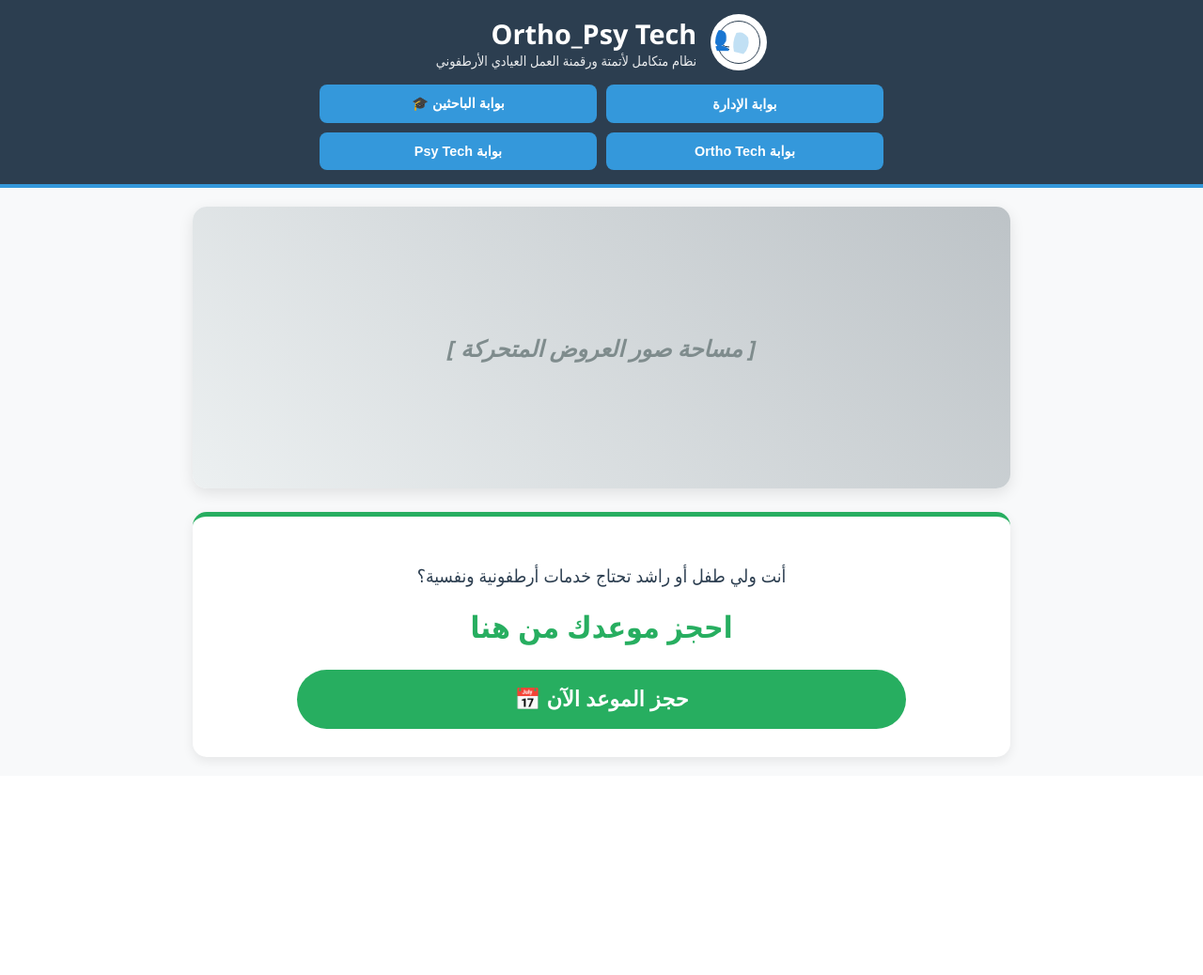
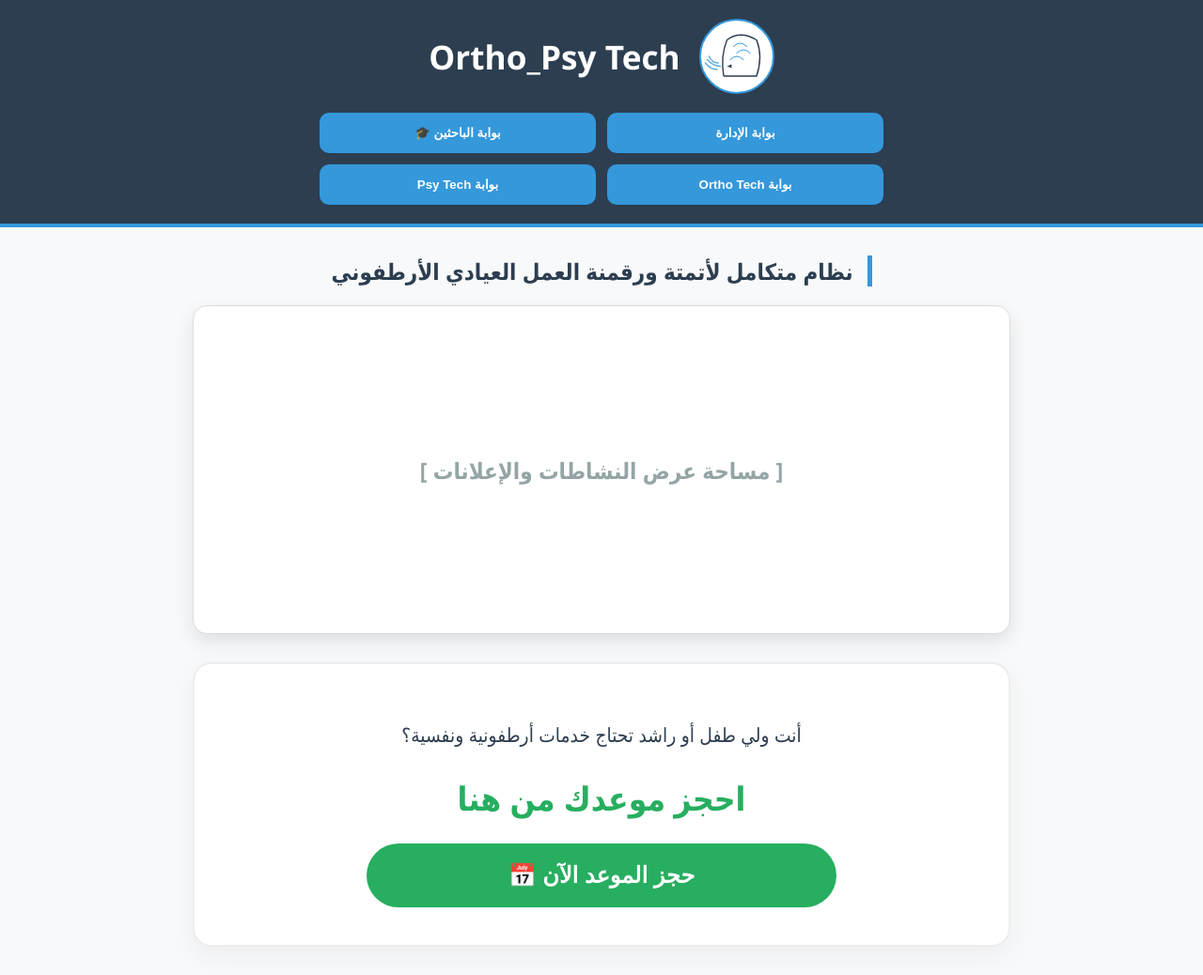
Before and after one commit to abd-orthopsy/Ortho_Psy_Tech, a Flask app: page / in a window 1280 px wide. Shown: the whole page at 94% size. Before the commit the page ends 813 px from the top, so only its background shows below. Run offline with Flask 3, Linux system fonts and the light colour scheme.

Commit message:
Update index.html

```diff
--- a/templates/index.html
+++ b/templates/index.html
@@ -15,38 +15,44 @@
         * { box-sizing: border-box; }
         body { font-family: 'Segoe UI', Tahoma, sans-serif; margin: 0; background-color: var(--bg); color: var(--primary); }
 
-        /* شريط علوي مع الشعار المبتكر */
-        .navbar { background: var(--primary); color: white; padding: 15px 5%; display: flex; flex-direction: column; align-items: center; border-bottom: 4px solid var(--accent); }
-        .logo-container { display: flex; align-items: center; gap: 15px; margin-bottom: 15px; }
-        .logo-svg { width: 60px; height: 60px; background: white; border-radius: 50%; padding: 5px; }
+        /* شريط علوي احترافي */
+        .navbar { background: var(--primary); color: white; padding: 20px 5%; display: flex; flex-direction: column; align-items: center; border-bottom: 4px solid var(--accent); }
 
-        /* البوابات الأربعة (متقابلة) */
-        .gates-grid { display: grid; grid-template-columns: 1fr 1fr; gap: 10px; width: 100%; max-width: 600px; }
-        .gate-btn { background: var(--accent); border: none; color: white; padding: 12px; border-radius: 8px; cursor: pointer; font-weight: bold; font-size: 0.9rem; transition: 0.3s; }
-        .gate-btn:hover { background: #2980b9; transform: translateY(-2px); }
+        .logo-area { display: flex; align-items: center; gap: 20px; margin-bottom: 20px; }
 
-        .container { max-width: 900px; margin: 20px auto; padding: 0 15px; }
+        /* رسم الشعار البرمجي المطور (بناءً على الصورة المرفقة) */
+        .logo-box { width: 80px; height: 80px; background: white; border-radius: 50%; display: flex; align-items: center; justify-content: center; border: 2px solid var(--accent); }
 
-        /* شريط الصور المتحرك */
-        .slider-box { background: #fff; border-radius: 15px; overflow: hidden; box-shadow: 0 5px 15px rgba(0,0,0,0.1); margin-bottom: 25px; position: relative; height: 300px; }
-        .slide { display: flex; align-items: center; justify-content: center; height: 100%; background: linear-gradient(45deg, #ecf0f1, #bdc3c7); font-style: italic; color: #7f8c8d; }
+        .gates-grid { display: grid; grid-template-columns: 1fr 1fr; gap: 12px; width: 100%; max-width: 600px; }
+        .gate-btn { background: var(--accent); border: none; color: white; padding: 14px; border-radius: 10px; cursor: pointer; font-weight: bold; transition: 0.3s; }
+        .gate-btn:hover { background: #2980b9; transform: scale(1.02); }
 
-        /* مستطيل المواعيد */
-        .appointment-card { background: white; border-top: 5px solid var(--success); padding: 30px; border-radius: 15px; text-align: center; box-shadow: 0 4px 12px rgba(0,0,0,0.08); }
-        .appointment-btn { background: var(--success); color: white; border: none; padding: 18px 45px; font-size: 1.4rem; border-radius: 50px; cursor: pointer; margin-top: 15px; width: 80%; font-weight: bold; }
+        .container { max-width: 900px; margin: 30px auto; padding: 0 15px; text-align: center; }
+
+        /* مكان العبارة الوصفية الجديد */
+        .description-text { font-size: 1.5rem; font-weight: bold; margin-bottom: 20px; color: var(--primary); border-right: 5px solid var(--accent); padding-right: 15px; display: inline-block; }
+
+        .slider-box { background: #fff; border-radius: 15px; overflow: hidden; box-shadow: 0 8px 20px rgba(0,0,0,0.1); margin-bottom: 30px; height: 350px; display: flex; align-items: center; justify-content: center; border: 1px solid #ddd; }
+
+        .appointment-card { background: white; border-radius: 20px; padding: 40px; box-shadow: 0 10px 30px rgba(0,0,0,0.05); border: 2px solid #eee; }
+        .appointment-btn { background: var(--success); color: white; border: none; padding: 20px 50px; font-size: 1.5rem; border-radius: 50px; cursor: pointer; font-weight: bold; width: 100%; max-width: 500px; transition: 0.3s; }
+        .appointment-btn:hover { background: #219150; box-shadow: 0 5px 15px rgba(39, 174, 96, 0.4); }
     </style>
 </head>
 <body>
 
     <header class="navbar">
-        <div class="logo-container">
-            <svg class="logo-svg" viewBox="0 0 100 100">
-                <circle cx="50" cy="50" r="45" fill="none" stroke="#2c3e50" stroke-width="2"/>
-                <path d="M40 70 Q35 50 45 30 Q60 25 70 40 Q75 60 60 75" fill="#3498db" opacity="0.3"/> <path d="M30 60 Q20 60 15 55 M30 65 Q18 65 12 60" stroke="#2c3e50" stroke-width="2" fill="none"/> <text x="35" y="60" font-size="40">👤</text>
-            </svg>
-            <div>
-                <div style="font-size: 1.8rem; font-weight: bold;">Ortho_Psy Tech</div>
-                <div style="font-size: 0.9rem; opacity: 0.9;">نظام متكامل لأتمتة ورقمنة العمل العيادي الأرطفوني</div>
+        <div class="logo-area">
+            <div class="logo-box">
+                <svg viewBox="0 0 100 100" width="70" height="70">
+                    <path d="M30 80 Q25 50 35 25 Q55 10 80 25 Q90 50 80 80 L30 80" fill="white" stroke="#2c3e50" stroke-width="2"/>
+                    <path d="M45 35 Q55 25 65 35 M50 45 Q60 35 70 45 M40 55 Q50 45 60 55" fill="none" stroke="#3498db" stroke-width="1.5" stroke-linecap="round"/>
+                    <path d="M35 65 L42 62 L42 68 Z" fill="#2c3e50"/>
+                    <path d="M25 65 Q15 65 5 55 M22 60 Q12 60 8 50 M20 70 Q10 70 2 60" fill="none" stroke="#3498db" stroke-width="2" stroke-linecap="round" opacity="0.8"/>
+                </svg>
+            </div>
+            <div style="text-align: right;">
+                <h1 style="margin: 0; font-size: 2.2rem;">Ortho_Psy Tech</h1>
             </div>
         </div>
 
@@ -59,15 +65,15 @@
     </header>
 
     <div class="container">
+        <div class="description-text">نظام متكامل لأتمتة ورقمنة العمل العيادي الأرطفوني</div>
+
         <div class="slider-box">
-            <div class="slide">
-                <h2>[ مساحة صور العروض المتحركة ]</h2>
-            </div>
+            <h2 style="color: #95a5a6;">[ مساحة عرض النشاطات والإعلانات ]</h2>
         </div>
 
         <section class="appointment-card">
-            <p style="font-size: 1.2rem;">أنت ولي طفل أو راشد تحتاج خدمات أرطفونية ونفسية؟</p>
-            <h2 style="color: var(--success); font-size: 2rem; margin: 10px 0;">احجز موعدك من هنا</h2>
+            <p style="font-size: 1.3rem; margin-bottom: 10px;">أنت ولي طفل أو راشد تحتاج خدمات أرطفونية ونفسية؟</p>
+            <h2 style="color: var(--success); font-size: 2.2rem; margin-bottom: 25px;">احجز موعدك من هنا</h2>
             <button class="appointment-btn">حجز الموعد الآن 📅</button>
         </section>
     </div>
```
